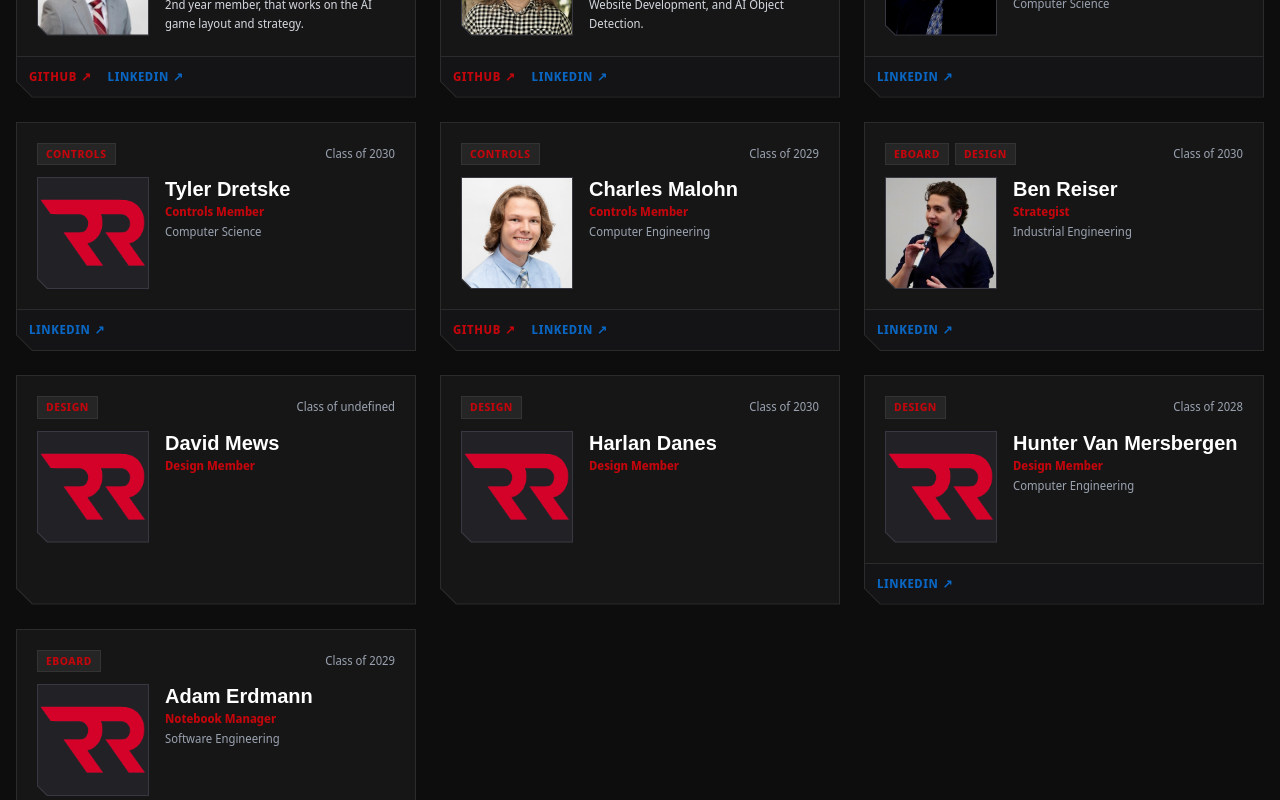
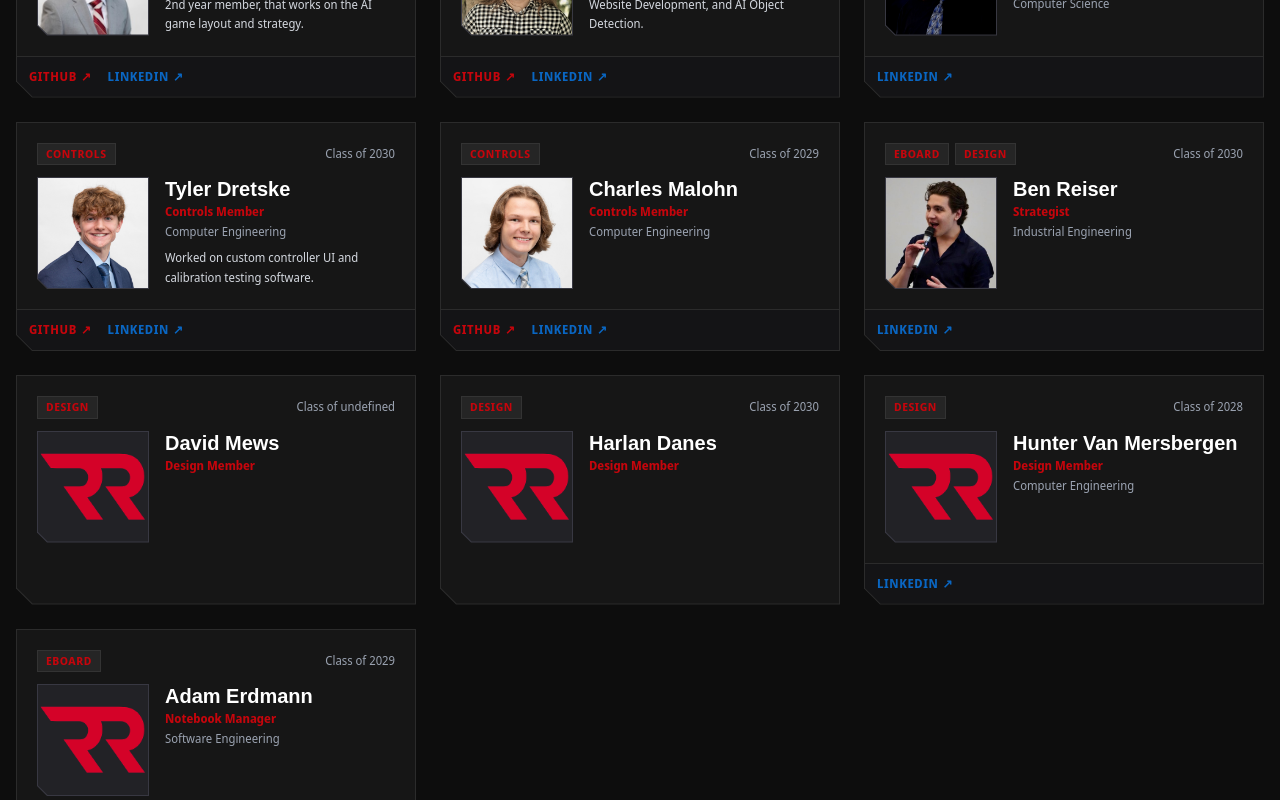
Before and after one commit to msoe-vex/vex-website, a Next.js app: page /members in a window 1280 px wide. Shown: the part 1053-1853 px from the top of the page. Built offline with nearby package versions, Linux system fonts and the light colour scheme; a web font is replaced by a local one.

Commit message:
Update app/data/members.ts via Dashboard

```diff
--- a/app/data/members.ts
+++ b/app/data/members.ts
@@ -128,9 +128,11 @@ export const members: Member[] = [
         subsystems: ["Controls"],
         status: "active",
         gradYear: 2030,
-        major: "Computer Science",
-        image: "/branding/RR_Icon.png",
-        linkedin: "https://www.linkedin.com/in/tyler-dretske/"
+        major: "Computer Engineering",
+        image: "/members/tyler-dretske.jpg",
+        github: "https://github.com/dretsket",
+        linkedin: "https://www.linkedin.com/in/tyler-dretske/",
+        contributions: "Worked on custom controller UI and calibration testing software."
     },
 {
         id: "charles-malohn",
```
